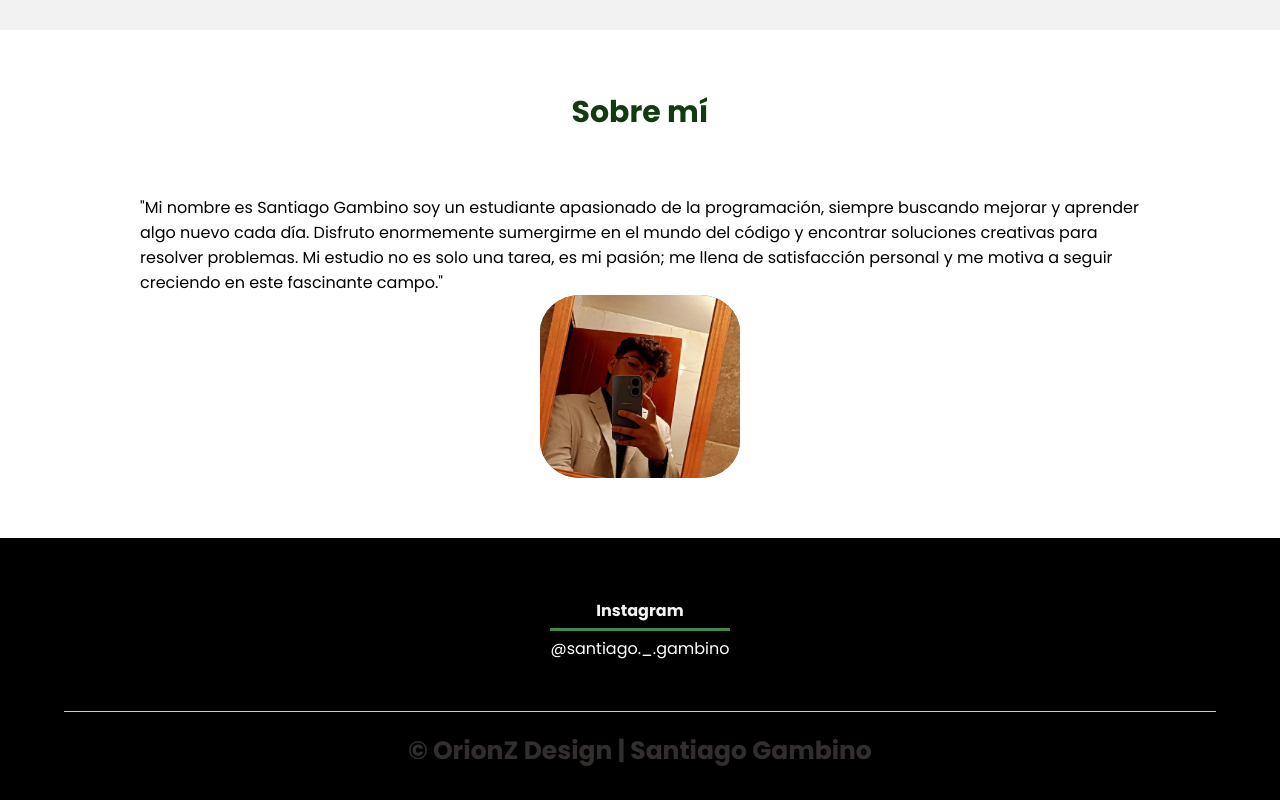
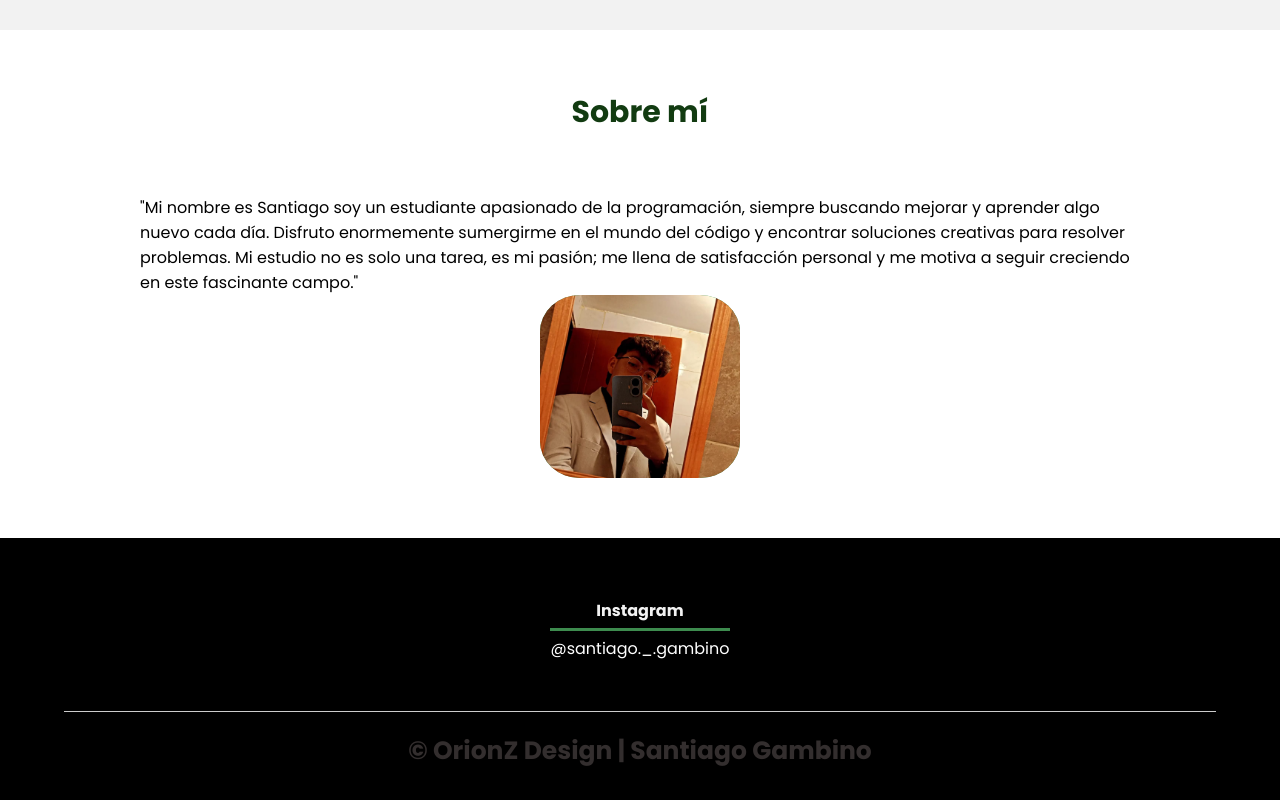
Before and after one commit to SantiagoGam/Yo-Programer, a plain HTML site: page index.html in a window 1280 px wide. Shown: the part 6740-7540 px from the top of the page. Drawn offline with Linux system fonts and the light colour scheme.

Commit message:
Add files via upload

```diff
--- a/index.html
+++ b/index.html
@@ -116,7 +116,7 @@
         <section class="sobre_mi">
             <div class="contenedor">
              <h2 class="titulo">Sobre mí</h2>
-             <p>"Mi nombre es Santiago Gambino soy un estudiante apasionado de la programación, siempre buscando mejorar y aprender algo nuevo cada día. Disfruto enormemente sumergirme en el mundo del código y encontrar soluciones creativas para resolver problemas. Mi estudio no es solo una tarea, es mi pasión; me llena de satisfacción personal y me motiva a seguir creciendo en este fascinante campo."</p>
+             <p>"Mi nombre es Santiago soy un estudiante apasionado de la programación, siempre buscando mejorar y aprender algo nuevo cada día. Disfruto enormemente sumergirme en el mundo del código y encontrar soluciones creativas para resolver problemas. Mi estudio no es solo una tarea, es mi pasión; me llena de satisfacción personal y me motiva a seguir creciendo en este fascinante campo."</p>
                 <div class="Galeria_Sobre_mi">
                     <img src="img/sho.jpeg" alt="">
 
```
